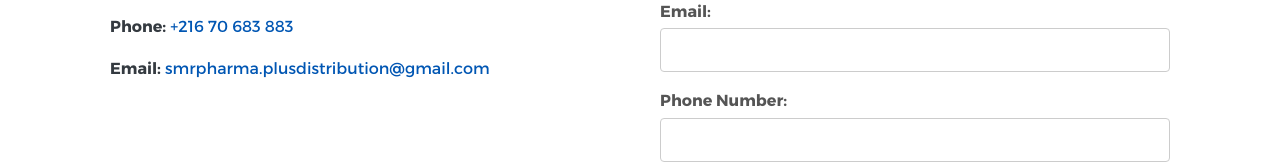
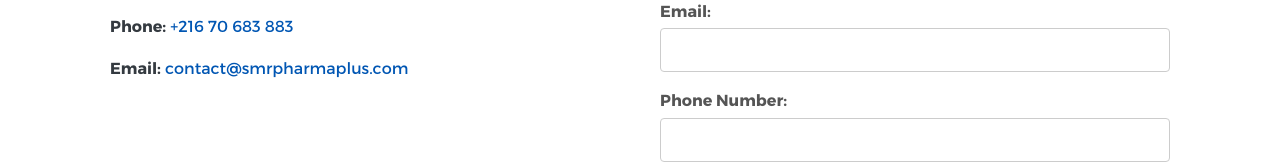
Before and after one commit to amenjouini/smrpharma, a plain HTML site: page index.html in a window 1280 px wide. Shown: the part 3793-3957 px from the top of the page. Drawn offline with nearby package versions, Linux system fonts and the light colour scheme.

Commit message:
email fix

```diff
--- a/index.html
+++ b/index.html
@@ -219,7 +219,7 @@
             <p>
               <strong>Email:</strong>
               <a href="mailto:info@pharmalab.example.com"
-                >smrpharma.plusdistribution@gmail.com</a
+                >contact@smrpharmaplus.com</a
               >
             </p>
           </div>
```
